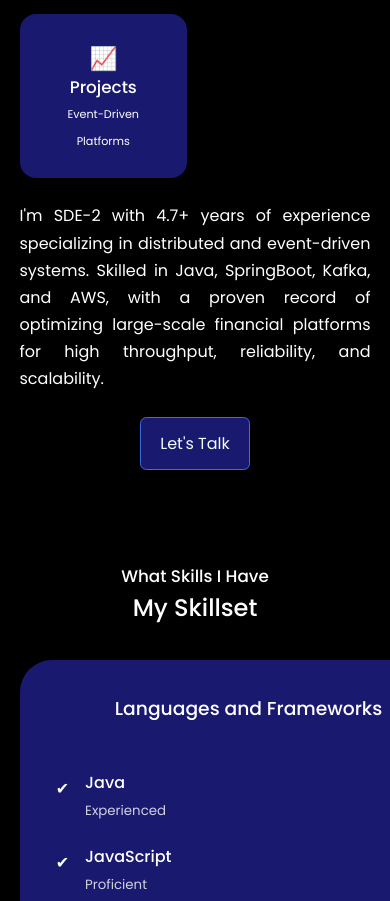
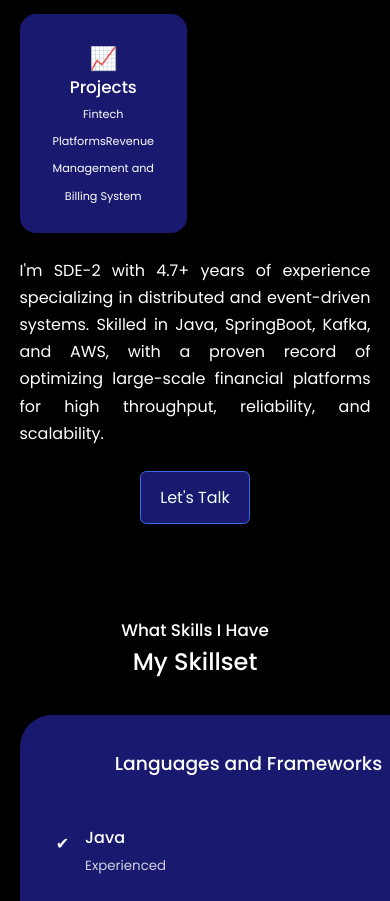
Before and after one commit to VishalGhanghav/VishalPortfolio, a React (Create React App) app: page / in a window 390 px wide. Shown: the part 1477-2378 px from the top of the page. Built offline with nearby package versions, Linux system fonts and the light colour scheme.

Commit message:
AddMobileTesting

```diff
--- a/src/App.js
+++ b/src/App.js
@@ -263,7 +263,8 @@ const About = () => (
               📈
             </span>
             <h5>Projects</h5>
-            <small>Event-Driven Platforms</small>
+            <small>Fintech Platforms</small>
+            <small>Revenue Management and Billing System</small>
           </article>
         </div>
         <p>
```
